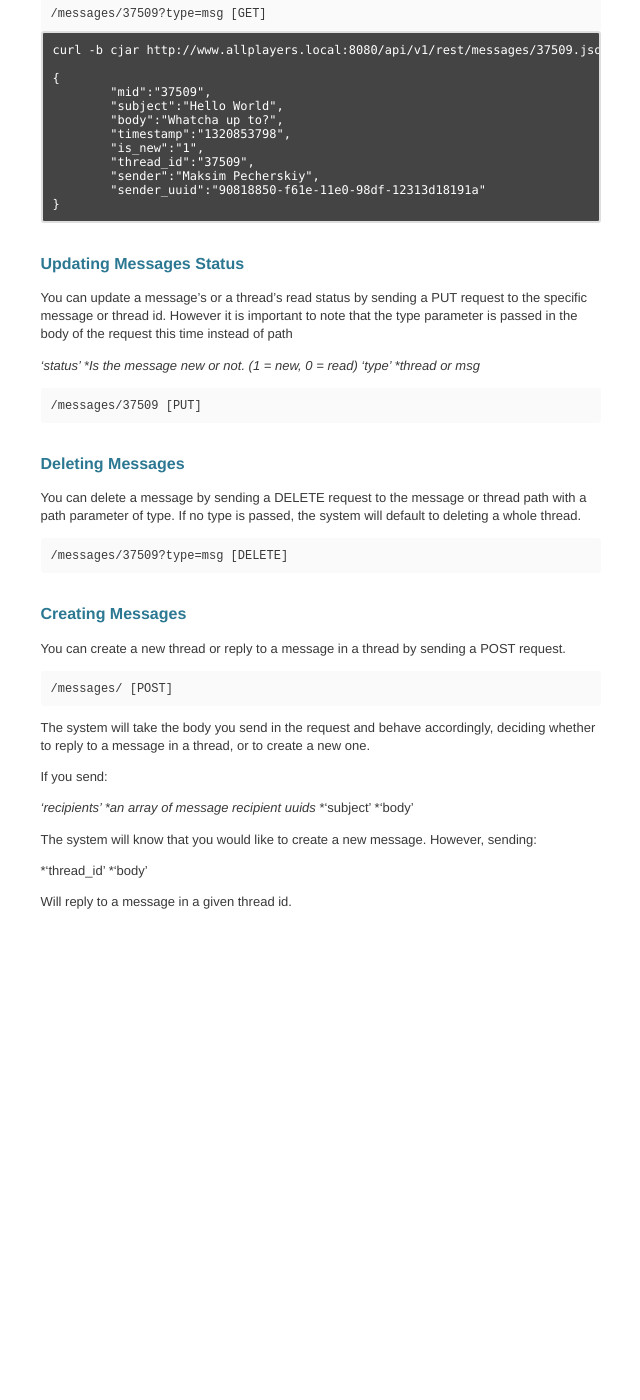
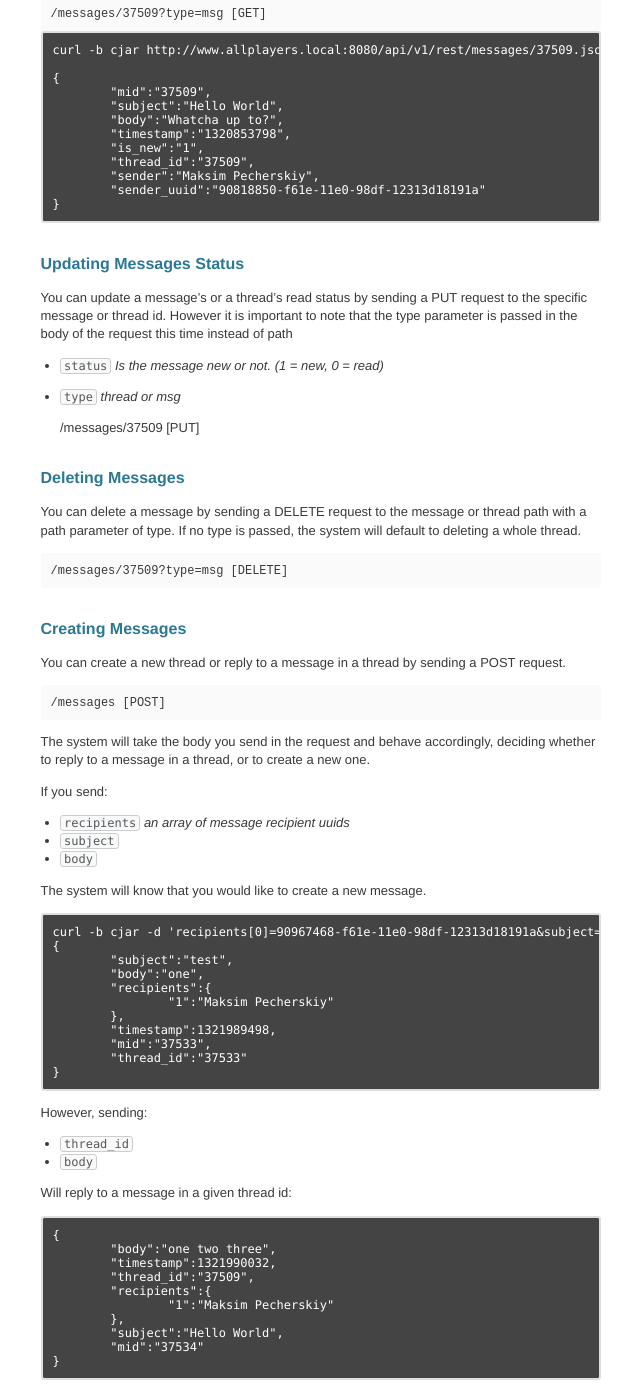
Before and after one commit to christianchristensen/develop.allplayers.com, a Jekyll site: the page built from _posts/2011-1-5-messages.markdown, in a window 1280 px wide and 1400 px high, scrolled down 1351 px. Shown: the whole window, without its empty margins (263-903 px from the left). Built offline with Jekyll 4.4.1, drawn with Linux system fonts in a browser that asks for light colours; Markdown is read by kramdown in place of the engine named in the settings; before the commit the page ends 2295 px from its top, so only the background shows below that.

Commit message:
21316845 - added example posts

```diff
--- a/_posts/2011-1-5-messages.markdown
+++ b/_posts/2011-1-5-messages.markdown
@@ -103,8 +103,8 @@ curl -b cjar http://www.allplayers.local:8080/api/v1/rest/messages/37509.json?ty
 
 You can update a message's or a thread's read status by sending a PUT request to the specific message or thread id.  However it is important to note that the type parameter is passed in the body of the request this time instead of path
 
-*'status' *Is the message new or not.  (1 = new, 0 = read)*
-*'type' *thread or msg*
+* `status` *Is the message new or not.  (1 = new, 0 = read)*
+* `type` *thread or msg*
 
 	/messages/37509 [PUT]
 
@@ -119,19 +119,49 @@ You can delete a message by sending a DELETE request to the message or thread pa
 
 You can create a new thread or reply to a message in a thread by sending a POST request.
 
-	/messages/ [POST]
+	/messages [POST]
 
 The system will take the body you send in the request and behave accordingly, deciding whether to reply to a message in a thread, or to create a new one.
 
 If you send:
 
-*'recipients' *an array of message recipient uuids*
-*'subject'
-*'body'
+* `recipients` *an array of message recipient uuids*
+* `subject`
+* `body`
 
-The system will know that you would like to create a new message.  However, sending:
+The system will know that you would like to create a new message.
 
-*'thread_id'
-*'body'
+<pre class="terminal">
+curl -b cjar -d 'recipients[0]=90967468-f61e-11e0-98df-12313d18191a&subject=test&body=one' \http://www.allplayers.local:8080/api/v1/rest/messages.json
+{
+	"subject":"test",
+	"body":"one",
+	"recipients":{
+		"1":"Maksim Pecherskiy"
+	},
+	"timestamp":1321989498,
+	"mid":"37533",
+	"thread_id":"37533"
+}
+</pre>
 
-Will reply to a message in a given thread id.
+
+However, sending:
+
+* `thread_id`
+* `body`
+
+Will reply to a message in a given thread id:
+
+<pre class="terminal">
+{
+	"body":"one two three",
+	"timestamp":1321990032,
+	"thread_id":"37509",
+	"recipients":{
+		"1":"Maksim Pecherskiy"
+	},
+	"subject":"Hello World",
+	"mid":"37534"
+}
+</pre>
```
